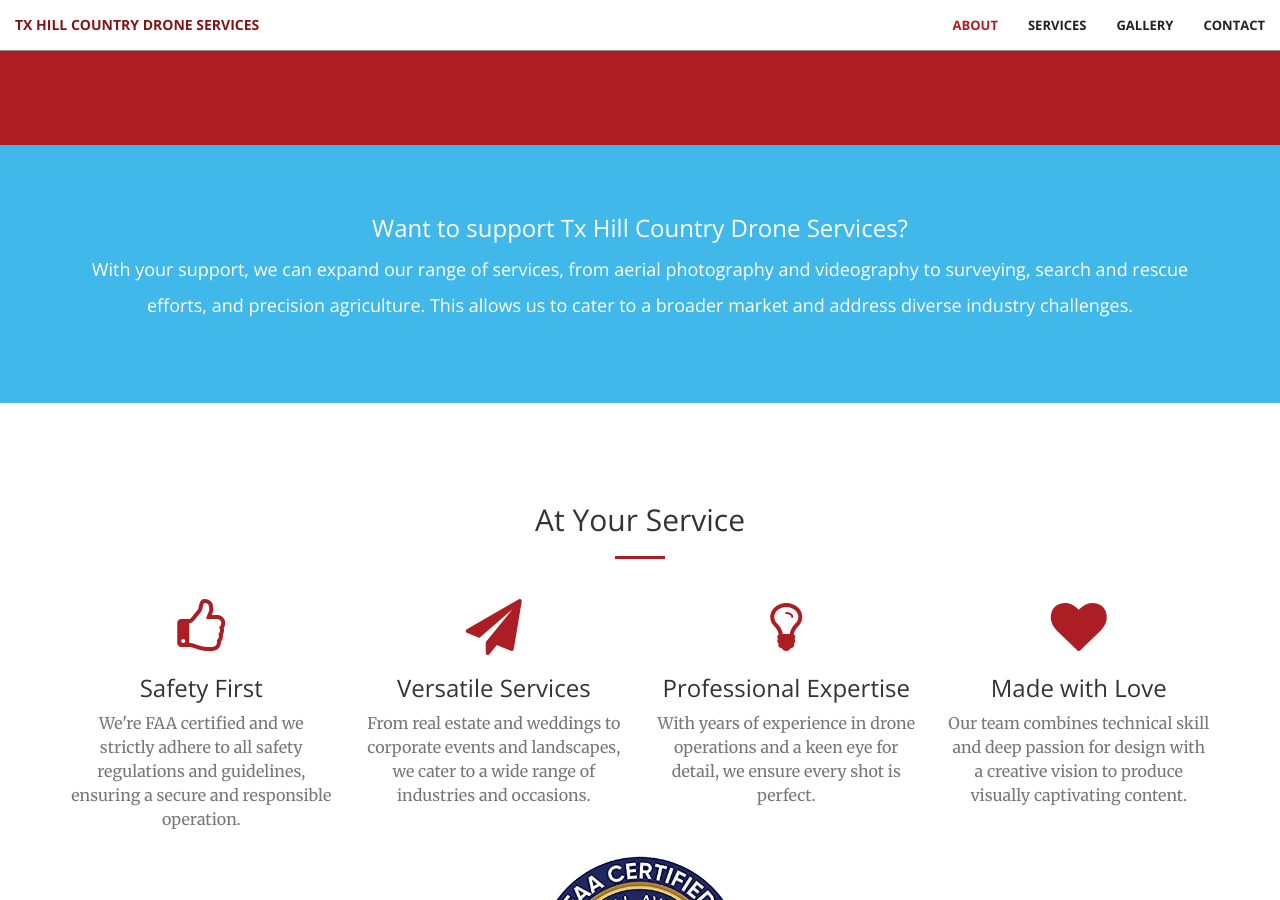
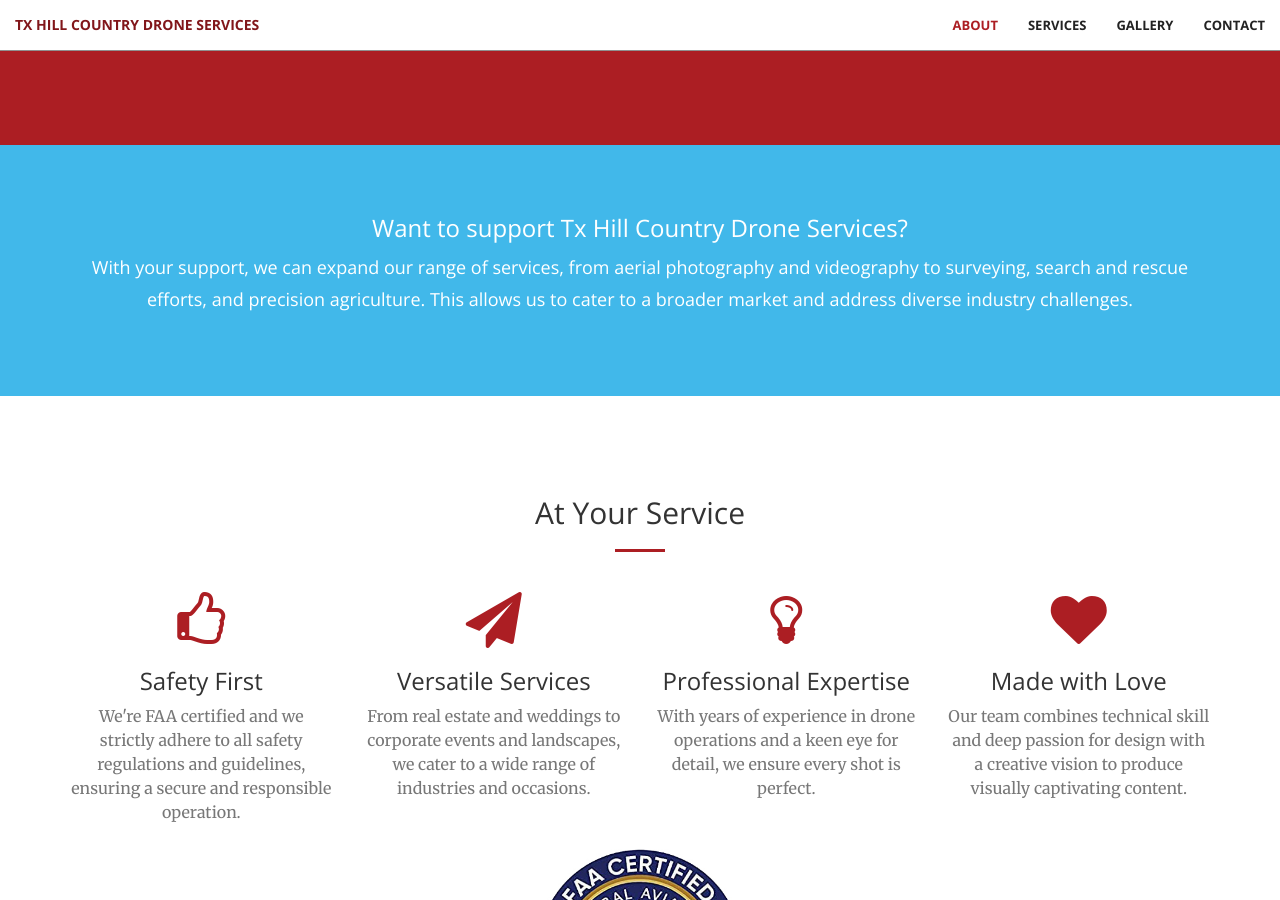
Before and after one commit to thcdroneservices/thcdroneservices.github.io, a Jekyll site: the page built from index.html, in a window 1280 px wide and 900 px high, scrolled down 1714 px. Built offline with Jekyll 4.4.1, drawn with Linux system fonts in a browser that asks for light colours.

Commit message:
update "support" section

```diff
--- a/_sass/_base.scss
+++ b/_sass/_base.scss
@@ -302,7 +302,7 @@
         margin: 0 auto 20px;
     }
     h4 {
-        line-height: 2.0;
+        line-height: 1.8;
     }
 }
 
```
